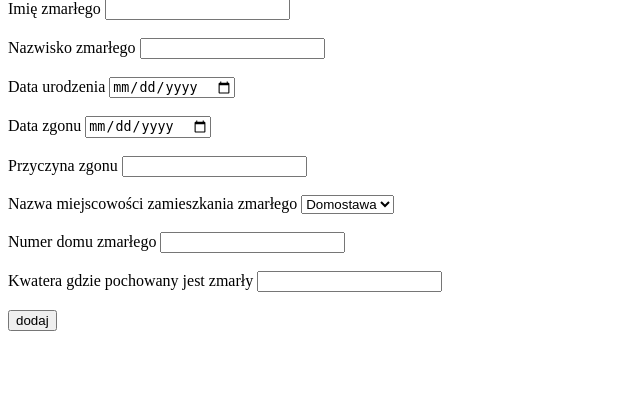
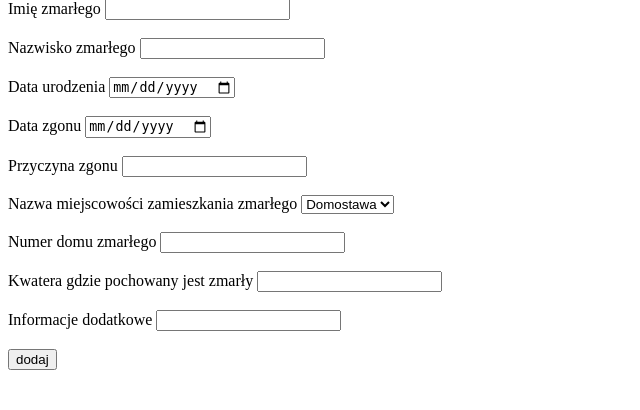
Before and after one commit to mikruk045/groby_domostawa, a Flask app: template templates/record.html in a window 1280 px wide. Shown: the part 81-491 px from the top of the page, without its empty margins (0-640 px from the left). Run offline with Flask 2, Linux system fonts and the light colour scheme; the template is opened without the code that fills it, so the values that code supplies are empty.

Commit message:
Add files via upload

```diff
--- a/templates/record.html
+++ b/templates/record.html
@@ -33,6 +33,7 @@
         <option value="Ruda">Ruda</option>
         <option value="Szwedy">Szwedy</option>
         <option value="Zdziary">Zdziary</option>
+        <option value="Inna">Inna</option>
     </select>
     <br></br>
     <label for="nr_adresu">Numer domu zmarłego</label>
@@ -41,6 +42,9 @@
     <label for="kwatera">Kwatera gdzie pochowany jest zmarły</label>
     <input type="text" id="kwatera" name="kwatera" value="">
     <br></br>
+    <label for="info_dodat">Informacje dodatkowe</label>
+    <input type="text" id="info_dodat" name="info_dodat" value="">
+    <br></br>
     <button type="submit">dodaj</button>
 
 </form>
```
